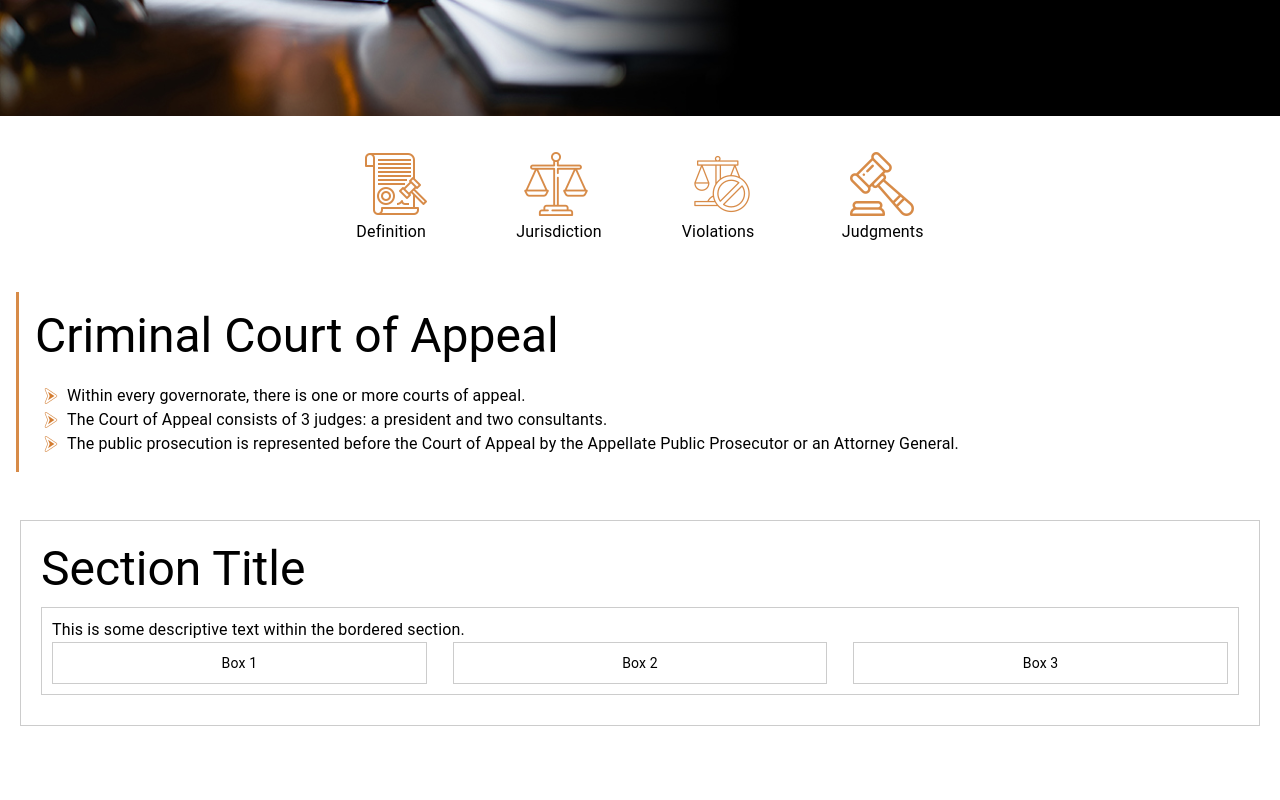
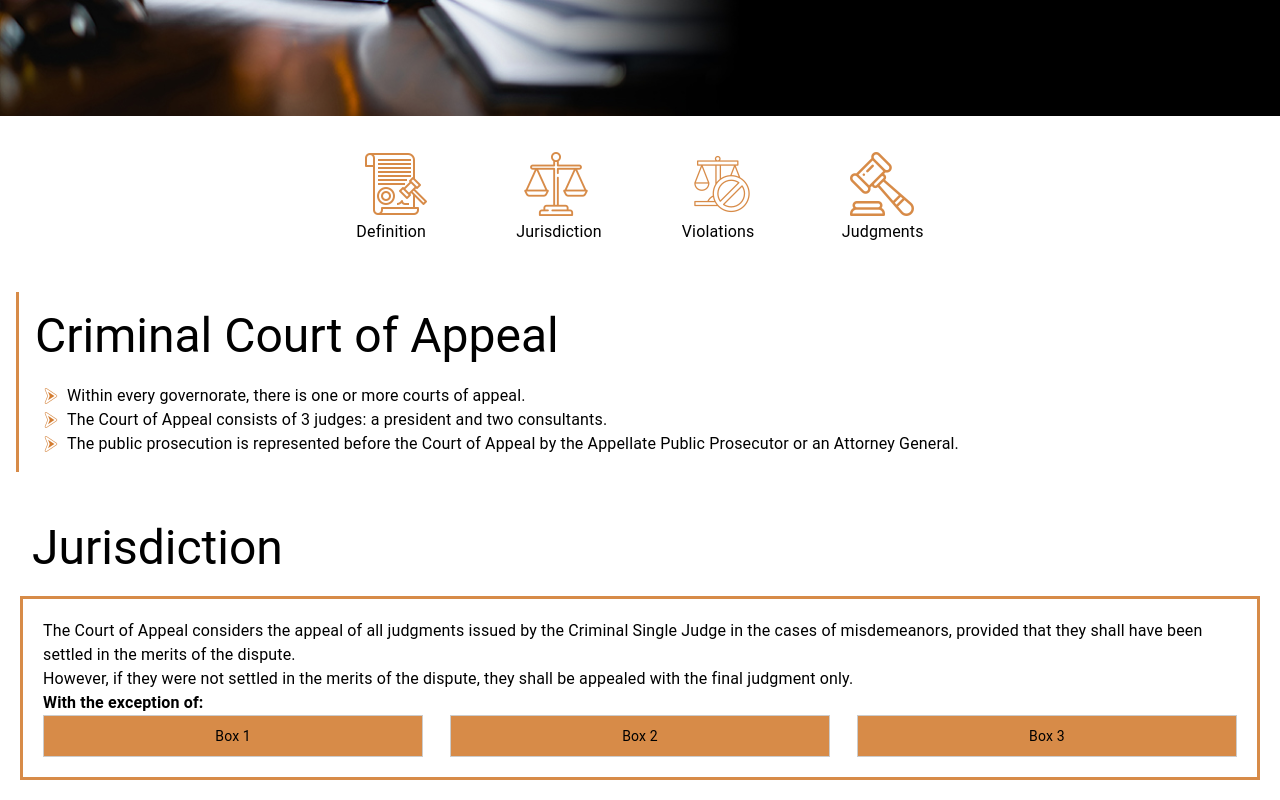
Before and after one commit to rimaabouchacra/web-assessment, a React (Create React App) app in the folder frontend/: page / in a window 1280 px wide. Shown: the part 440-1240 px from the top of the page. Before the commit the page ends 1186 px from the top, so only its background shows below. Built offline with nearby package versions, Linux system fonts and the light colour scheme.

Commit message:
editded jurisdiction section

```diff
--- a/frontend/src/components/jurisdiction/index.css
+++ b/frontend/src/components/jurisdiction/index.css
@@ -1,14 +1,12 @@
-.your-section {
+.jurisdiction-section {
     margin: 20px;
     padding: 20px;
-    border: 1px solid #ccc;
+    border: 3px solid #D78B48;
+}
+.title{
+    margin-left: 2rem;
 }
 
-.bordered-section {
-    border: 1px solid #ccc;
-    padding: 10px;
-    margin: 10px 0;
-}
 
 .box-container {
     display: flex;
@@ -20,4 +18,5 @@
     border: 1px solid #ccc;
     padding: 10px;
     text-align: center;
+    background-color: #D78B48;
 }
--- a/frontend/src/components/jurisdiction/index.js
+++ b/frontend/src/components/jurisdiction/index.js
@@ -1,16 +1,24 @@
 import React from 'react';
 import Typography from '@mui/material/Typography';
 import Box from '@mui/material/Box';
-import './index.css'; // Import your CSS file
+import './index.css';
 
 const Jurisdiction = () => {
   return (
-    <div className="your-section">
-      <Typography variant="h3">Section Title</Typography>
+    <div>
+     <div className='title'>
+        <Typography  variant="h3">Jurisdiction</Typography>
+     </div>
 
+    <div className="jurisdiction-section">
       <div className="bordered-section">
         <Typography variant="body1">
-          This is some descriptive text within the bordered section.
+          The Court of Appeal considers the appeal of all judgments issued by the Criminal Single Judge
+          in the cases of misdemeanors, provided that they shall have been settled in the merits of the
+          dispute.<br/>
+          However, if they were not settled in the merits of the dispute, they shall be appealed with the
+          final judgment only. <br />
+          <strong>With the exception of:</strong>
         </Typography>
 
         <div className="box-container">
@@ -26,6 +34,8 @@ const Jurisdiction = () => {
         </div>
       </div>
     </div>
+    </div>
+
   );
 };
 
```
